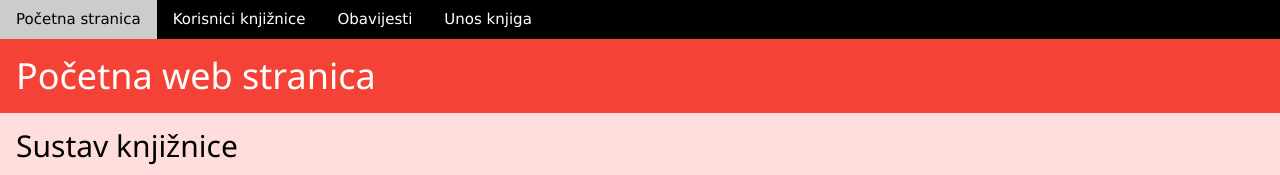
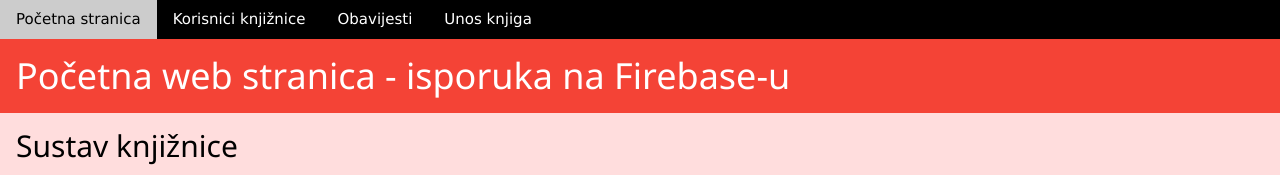
Before and after one commit to vdavid033/new-sirs, a plain HTML site: page frontend/public/index.html in a window 1280 px wide. Shown: the top 175 px of the page. Drawn offline with nearby package versions, Linux system fonts and the light colour scheme; no server answers.

Commit message:
Firebase workflow 2

```diff
--- a/frontend/public/index.html
+++ b/frontend/public/index.html
@@ -17,7 +17,7 @@
         <a href="unosknjiga.html" class="w3-bar-item w3-button w3-mobile">Unos knjiga</a>
     </nav>
     <div class="w3-container w3-red">
-        <h1>Početna web stranica</h1>
+        <h1>Početna web stranica - isporuka na Firebase-u</h1>
     </div>
     <div class="w3-container w3-pale-red">
         <h2>Sustav knjižnice</h2>
```
